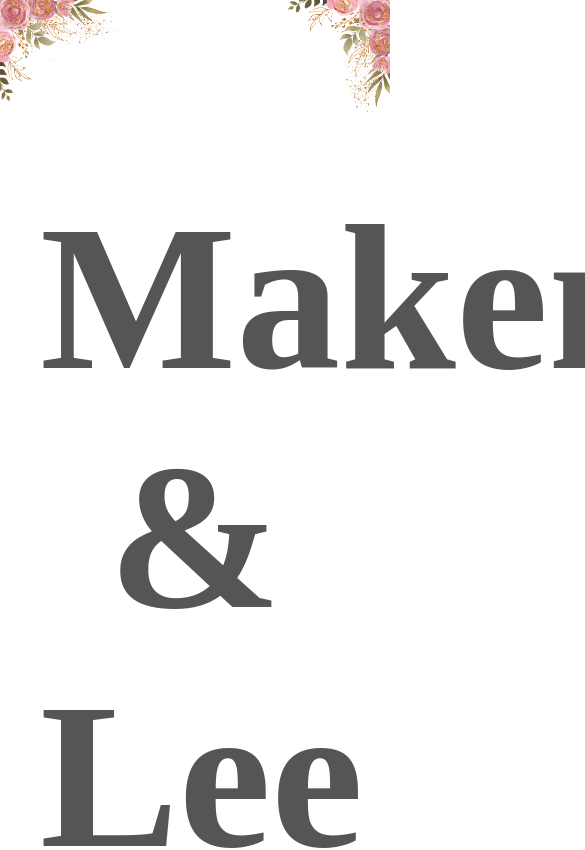
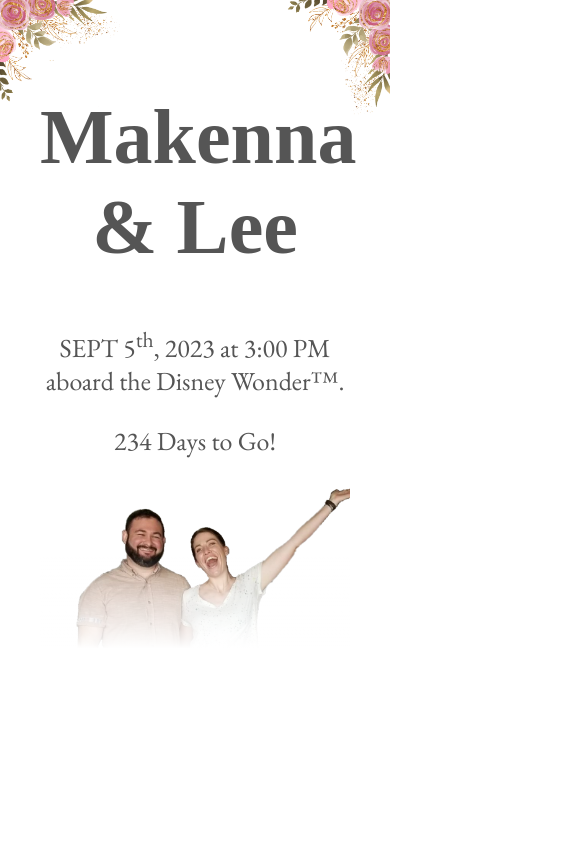
Before and after one commit to mynar7/wedding, a React (Vite) app: page / in a window 390 px wide. Shown: the top 850 px of the page, 585 px wide, since content can reach past the window. Built offline with nearby package versions, Linux system fonts and the light colour scheme; a web font is replaced by a local one.

Commit message:
CSS again

```diff
--- a/src/pages/home/style.module.css
+++ b/src/pages/home/style.module.css
@@ -5,12 +5,19 @@
 
 .usPic {
   height: 350px;
-  margin-right: -100px;
+  max-width: 100%;
   position: relative;
   overflow: hidden;
   filter: blur(0.5px);
+  box-sizing: border-box;
 }
 
+.usPic img {
+  width: 100%;
+  max-width: 500px;
+  margin-right: -10%;
+  /* height: auto; */
+}
 .usPic:after {
   content  : "";
   position : absolute;
@@ -20,7 +27,27 @@
   pointer-events   : none;
   background-image : linear-gradient(to bottom,
                     rgba(255,255,255, 0),
-                    rgba(255,255,255, 1) 90%);
+                    rgba(255,255,255, 1) 90%,
+                    white);
   width    : 100%;
   height   : 4em;
 }
+
+@media screen and (max-width: 800px) {
+  .title {
+    font-size: calc(var(--font-size) * 4);
+  }
+}
+@media screen and (max-width: 500px) {
+  .usPic {
+    height: 225px;
+  }
+}
+@media screen and (max-width: 400px) {
+  .title {
+    font-size: calc(var(--font-size) * 3);
+  }
+  .usPic {
+    height: 175px;
+  }
+}
```
